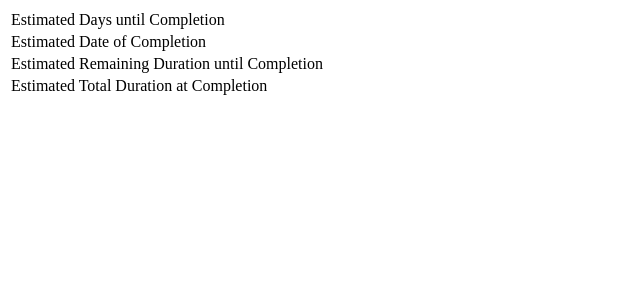
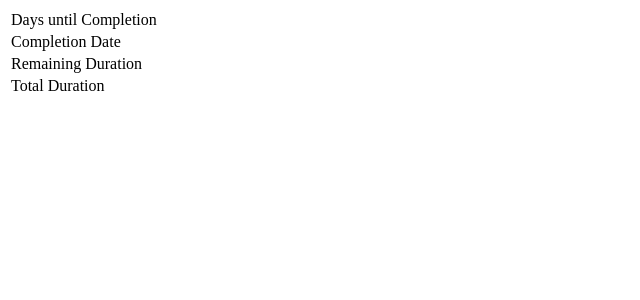
Before and after one commit to jakobrobert/todo-app, a Flask app: template core/templates/long_term_todo_statistics/estimates_for_completion.html in a window 1280 px wide. Shown: the top 300 px of the page, without its empty margins (0-640 px from the left). Run offline with Flask 3, Linux system fonts and the light colour scheme; the template is opened without the code that fills it, so the values that code supplies are empty; parts of the project's set-up code (start-up, migrations or seed data) failed here and were passed over.

Commit message:
Simplify labels, rename in code for consistency

```diff
--- a/core/logic/long_term_todo_statistics.py
+++ b/core/logic/long_term_todo_statistics.py
@@ -94,8 +94,11 @@ class LongTermTodoStatistics:
 
         return self.get_remaining_progress() / average_daily_progress
 
-    def get_estimated_date_of_completion(self):
+    def get_estimated_completion_date(self):
         days_until_completion = self.get_estimated_days_until_completion()
+        if not days_until_completion:
+            return None
+
         return datetime.date.today() + datetime.timedelta(days=days_until_completion)
 
     def get_average_daily_duration_all_days(self):
--- a/core/templates/long_term_todo_statistics/estimates_for_completion.html
+++ b/core/templates/long_term_todo_statistics/estimates_for_completion.html
@@ -1,19 +1,19 @@
 <div class="table-responsive">
     <table>
         <tr>
-            <td>Estimated Days until Completion</td>
+            <td>Days until Completion</td>
             <td>{{ summary.estimated_days_until_completion }}</td>
         </tr>
         <tr>
-            <td>Estimated Date of Completion</td>
-            <td>{{ summary.estimated_date_of_completion }}</td>
+            <td>Completion Date</td>
+            <td>{{ summary.estimated_completion_date }}</td>
         </tr>
         <tr>
-            <td>Estimated Remaining Duration until Completion</td>
+            <td>Remaining Duration</td>
             <td>{{ summary.estimated_remaining_duration_until_completion }}</td>
         </tr>
         <tr>
-            <td>Estimated Total Duration at Completion</td>
+            <td>Total Duration</td>
             <td>{{ summary.estimated_total_duration_at_completion }}</td>
         </tr>
     </table>
--- a/todo_app.py
+++ b/todo_app.py
@@ -444,7 +444,7 @@ def __get_summary_for_long_term_todo_statistics(statistics):
     estimated_days_until_completion = \
         Utils.round_decimal(statistics.get_estimated_days_until_completion())
 
-    estimated_date_of_completion = statistics.get_estimated_date_of_completion()
+    estimated_completion_date = statistics.get_estimated_completion_date()
 
     average_daily_duration_all_days = \
         Utils.convert_timedelta_to_string(statistics.get_average_daily_duration_all_days())
@@ -473,6 +473,7 @@ def __get_summary_for_long_term_todo_statistics(statistics):
     estimated_total_duration_at_completion = \
         Utils.convert_timedelta_to_string(statistics.get_estimated_total_duration_at_completion())
 
+    # TODONOW re-order for consistency
     return {
         "all_days_count": all_days_count,
         "active_days_count": active_days_count,
@@ -480,7 +481,7 @@ def __get_summary_for_long_term_todo_statistics(statistics):
         "remaining_progress": remaining_progress,
         "remaining_progress_in_percents": remaining_progress_in_percents,
         "estimated_days_until_completion": estimated_days_until_completion,
-        "estimated_date_of_completion": estimated_date_of_completion,
+        "estimated_completion_date": estimated_completion_date,
         "average_daily_duration_all_days": average_daily_duration_all_days,
         "average_daily_duration_active_days": average_daily_duration_active_days,
         "average_daily_progress_all_days": average_daily_progress_all_days,
```
